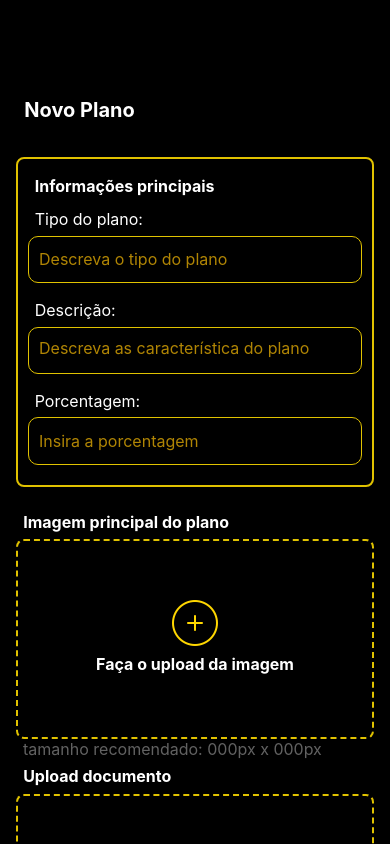
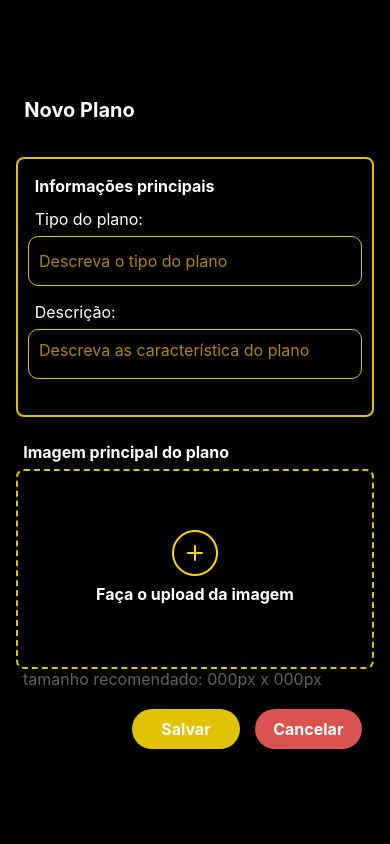
Before and after one commit to Cifpb/TCC-Mobile, a React Native app: screen /Plans in a window 390 px wide. Built offline with nearby package versions, Linux system fonts and the light colour scheme.

Commit message:
mais alteração

```diff
--- a/src/pages/Plans/index.js
+++ b/src/pages/Plans/index.js
@@ -21,17 +21,9 @@ export default function Plans() {
             placeholder="Descreva as característica do plano"
             placeholderTextColor={"#b08504"}
             multiline={true} />
-          <Text style={styles.dado}>Porcentagem:</Text>
-          <TextInput style={styles.textInput}
-            placeholder="Insira a porcentagem"
-            placeholderTextColor={"#b08504"}
-          />
         </View>
         <View>
           <Text style={styles.inf}>Imagem principal do plano</Text>
-          <ImagePicker />
-          <Text style={styles.tam}>tamanho recomendado: 000px x 000px</Text>
-          <Text style={styles.inf}>Upload documento</Text>
           <ImagePicker />
           <Text style={styles.tam}>tamanho recomendado: 000px x 000px</Text>
         </View>
@@ -73,7 +65,7 @@ const styles = StyleSheet.create({
     borderColor: '#E0C200',
     padding: 10,
     borderRadius: 8,
-    height: 330
+    height: 260
   },
   inf: {
     color: 'white',
--- a/src/pages/ProductPlans/index.js
+++ b/src/pages/ProductPlans/index.js
@@ -155,11 +155,6 @@ export default function MenuSuperior() {
                   })}
                 </View>
                 <View style={styles.elementosPlanos}>
-                  <LinearGradient style={styles.botaoCard} colors={["#FFD54F", "#FFB300"]}>
-                    <TouchableOpacity>
-                      <Text style={styles.textoBntCard}>ACESSAR DOC</Text>
-                    </TouchableOpacity>
-                  </LinearGradient>
                   <View style={styles.iconesPlano}>
                     <TouchableOpacity>
                       <Feather name="trash-2" size={18} color="white" />
@@ -216,6 +211,7 @@ export default function MenuSuperior() {
     },
     produtosContainer: {
       padding: 10,
+      marginBottom:60,
     },
     produto: {
       backgroundColor: '#414141',
@@ -318,22 +314,18 @@ export default function MenuSuperior() {
       width: '45%',
       alignItems: 'center',
     },
-    textoBntCard: {
-      color: 'white',
-      fontWeight: 'bold',
-      fontSize: 14,
-    },
     iconesPlano: {
       flexDirection: 'row',
       gap: 25,
+      left:210,
     },
     adiciona: {
       position: 'absolute',
-      bottom:70,// Distância do fundo da tela
-      right: 20,  // Distância da lateral direita
+      bottom:70,
+      right: 20,
       height: 50,
       width: 50,
-      zIndex: 1, // Para garantir que o ícone fique por cima do conteúdo
+      zIndex: 1,
 
     }
   });
```
